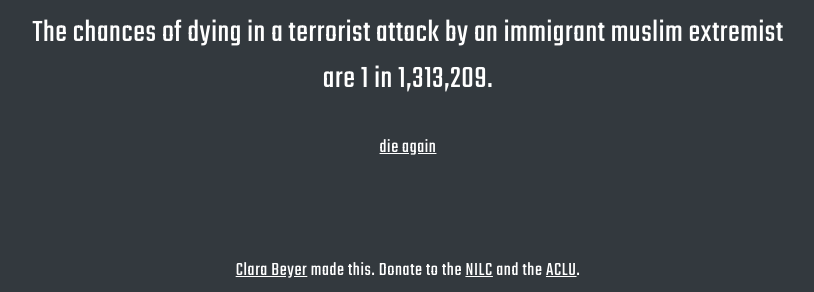
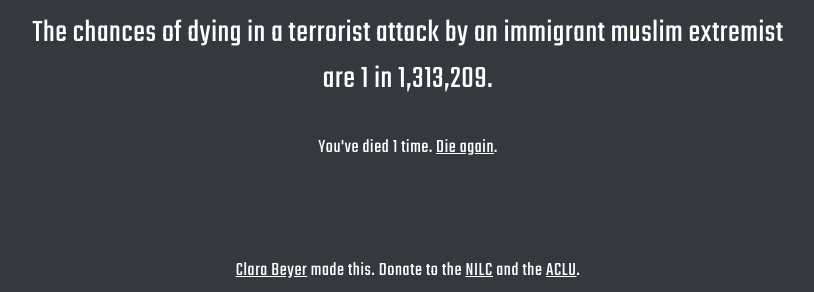
Before and after one commit to csb324/cause-of-death, a plain HTML site: page index.html in a window 1280 px wide. Shown: the part 513-805 px from the top of the page, without its empty margins (232-1046 px from the left). Drawn offline with Linux system fonts and the light colour scheme.

Commit message:
added death counter

```diff
--- a/index.html
+++ b/index.html
@@ -17,7 +17,9 @@
 	</div>
 
 
-	<a href="#" id="die" class="button">die again</a>
+	<p class="death">You've died <span id="death__count">1</span> <span id="death__times">time</span>. <a href="#" id="die" class="button">Die again</a>.</p>
+
+
 
 
 	<div class="credit">
--- a/scripts.js
+++ b/scripts.js
@@ -1,4 +1,6 @@
 console.log("test");
+
+var deathCount = 0;
 
 var deaths = [
  {
@@ -368,6 +370,8 @@ var button = document.getElementById('die');
 
 function die() {
    var index = Math.random();
+   deathCount += 1;
+
    var death;
 
    for (var i = 0; i < deaths.length; i++) {
@@ -377,9 +381,13 @@ function die() {
       }
    }
 
-   document.getElementById('cause__label').innerText = death.TOTAL;
-   document.getElementById('odds__factor').innerText = death.chances;
-   document.getElementsByTagName('body')[0].setAttribute('style', "background-color: " + death.background + ";");
+  document.getElementById('death__count').innerText = deathCount;
+  if (deathCount > 1) {
+    document.getElementById('death__times').innerText = "times";
+  }
+  document.getElementById('cause__label').innerText = death.TOTAL;
+  document.getElementById('odds__factor').innerText = death.chances;
+  document.getElementsByTagName('body')[0].setAttribute('style', "background-color: " + death.background + ";");
 }
 
 
--- a/styles.css
+++ b/styles.css
@@ -37,8 +37,10 @@ a {
 	color: #fff;
 
 }
-.button {
+
+.death {
 	font-size: 1.2em;
+	margin-bottom: 0.5em;
 }
 
 .credit {
```
